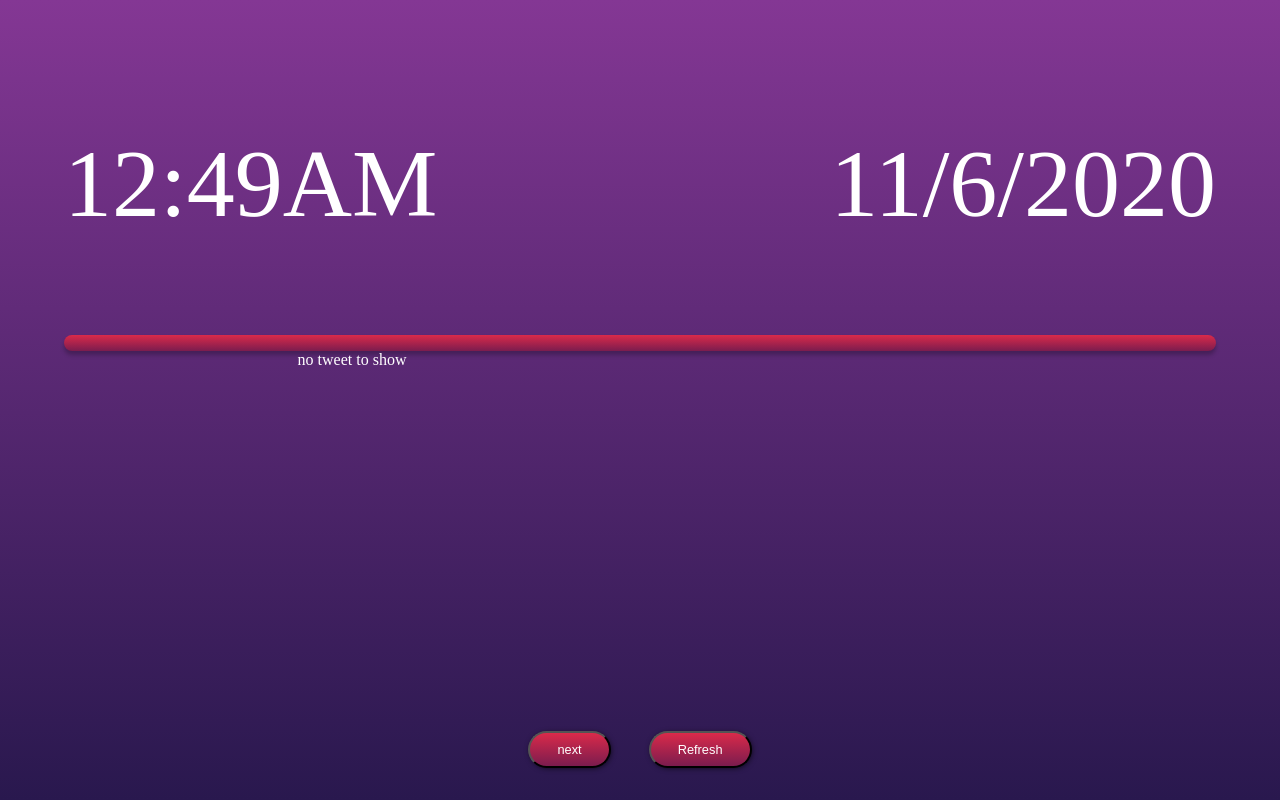
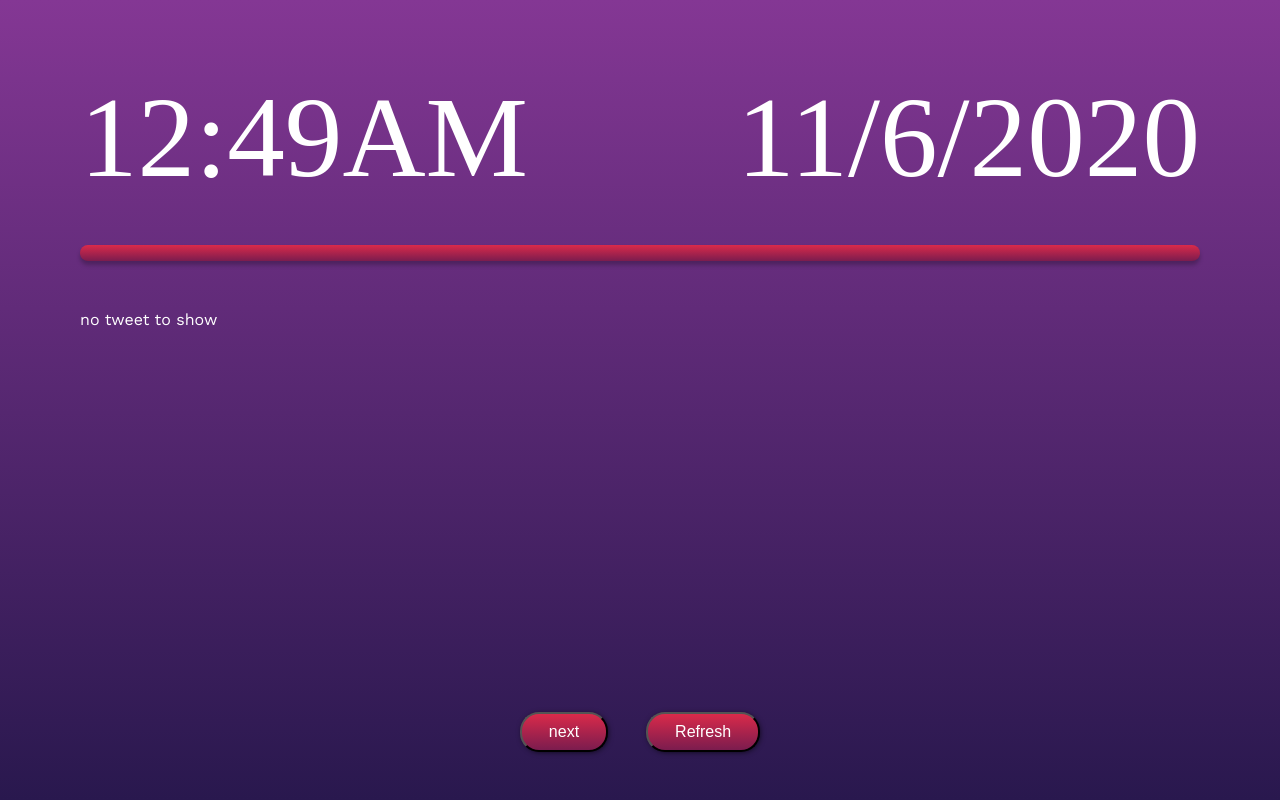
Before and after one commit to benjaminglasser/twitter-frame, a React (Create React App) app: page / in a window 1280 px wide. Built offline with nearby package versions, Linux system fonts and the light colour scheme.

Commit message:
CSS grid for app

```diff
--- a/src/App.css
+++ b/src/App.css
@@ -29,15 +29,32 @@ main {
   display: grid;
   grid-template: min-content 1fr min-content / 1fr 1fr;
   width: 100%;
-  padding: 2em 4em;
+  padding: 5em 5em 3em 5em;
   box-sizing: border-box;
 }
 
+.Lower {
+  display: grid;
+  grid-template-columns: 20fr .3fr;
+  grid-column: 1 / span 2;
+
+
+}
+
 header {
+  display: grid;
   grid-column: 1 / span 2;
+
+  grid-auto-rows: minmax(30px, 9vw);
+  align-items: center;
+
+
 }
+
+
 
 .buttons-cnr {
   grid-column: 1 / span 2;
   text-align: center;
+
 }
--- a/src/App.js
+++ b/src/App.js
@@ -37,9 +37,10 @@ export default (props) => {
           <Upper />
           <div className="Divider" />
         </header>
-        <Tweet tweet={tweet} loading={loading} />
-        <LinkPreview tweet={tweet} />
-
+        <div className="Lower">
+          <Tweet tweet={tweet} loading={loading} />
+          <LinkPreview tweet={tweet} />
+        </div>
         <div className="buttons-cnr">
           <button
             className="Button"
--- a/src/Button.css
+++ b/src/Button.css
@@ -5,6 +5,6 @@
     border-radius: 19px;
     background-image: linear-gradient(180deg, #da2a4a, #7b1c4e);
     box-shadow: 1px 1px 6px -2px #000;
-    font-size: 1vw;
+    font-size: 1rem;
     color: white;
 }
--- /dev/null
+++ b/src/LinkPreview.css
@@ -0,0 +1,13 @@
+img {
+    max-width: 35vw;
+    min-width: 5vw;
+
+}
+
+.LinkPreview {
+
+    text-align: left;
+    justify-items: top;
+    margin: -1em 0em;
+
+}
--- a/src/LinkPreview.js
+++ b/src/LinkPreview.js
@@ -1,5 +1,6 @@
 import React, { useState, useEffect } from 'react'
 import axios from 'axios';
+import "./LinkPreview.css";
 
 export default (props) => {
     const { tweet } = props
--- a/src/divider.css
+++ b/src/divider.css
@@ -13,4 +13,5 @@
     /* line-height: 1vw; */
 
     height: 1em;
+    position: relative;
 }
--- /dev/null
+++ b/src/tweet-avatar.css
@@ -0,0 +1,3 @@
+img {
+    border-radius: 50%;
+}
--- a/src/tweet.css
+++ b/src/tweet.css
@@ -1,5 +1,39 @@
-.Tweet {
+.tweet {
     font-family: 'Gilroy-Light';
-    position: relative;
-    text-align: center;
+
 }
+
+.tweet-content {
+    display: grid;
+    grid-template: 1fr 1fr;
+    padding: 0em 2em 0em 0em;
+    text-align: left;
+    grid-gap: 3em;
+
+}
+
+.tweet-upper {
+    display: grid;
+    grid-template-columns: 6rem 1fr;
+    align-items: center;
+
+
+}
+
+.tweet-username {
+    font-family: 'Gilroy-ExtraBold';
+    font-size: 2vw;
+}
+
+.tweet-text {
+    font-family: 'Gilroy-Light';
+    font-size: 3vw;
+}
+
+.tweet-avatar {
+    border-radius: 50%;
+}
+
+.tweet-time {
+    font-size: 1.5vw;
+}
--- a/src/tweet.js
+++ b/src/tweet.js
@@ -2,6 +2,7 @@ import React from 'react'
 import "./Button.css";
 import "./tweet.css";
 import moment from "moment";
+
 
 function Tweet(props) {
   const { loading, tweet } = props
@@ -12,9 +13,13 @@ function Tweet(props) {
         : null }
       { tweet
         ? <div className="tweet-content">
-            <div className="tweet-avatar"><img src={tweet.user.profile_image_url} /></div>
-            <div className="tweet-username">{tweet.user.screen_name}</div>
-            <div className="tweet-time">{moment(tweet.created_at).format("h:mm A • MM/DD/YY")}</div>
+            <div className="tweet-upper">
+              <div className="tweet-avatar" ><img src={tweet.user.profile_image_url} /></div>
+              <div>
+                <div className="tweet-username">{tweet.user.screen_name}</div>
+                <div className="tweet-time">{moment(tweet.created_at).format("h:mm A • MM/DD/YY")}</div>
+              </div>
+            </div>
             <div className="tweet-text">{tweet.text}</div>
           </div>
         : <div>no tweet to show</div> }
@@ -22,4 +27,6 @@ function Tweet(props) {
   );
 }
 
+
+
   export default Tweet;
--- a/src/upper-section.css
+++ b/src/upper-section.css
@@ -1,25 +1,22 @@
 .Upper {
 font-family: 'Gilroy-Light';
-/* position: absolute; */
-/* top: 10%;
-bottom: 585.5px;
-left: 10%; */
+
 display: flex;
-/* width: 80vw; */
+
 box-orient: horizontal;
 box-direction: normal;
-flex-direction: row;
+flex-direction: vertical;
 box-pack: justify;
 justify-content: space-between;
 -ms-flex-pack: justify;
 justify-content: space-between;
-box-align: center;
-align-items: center;
+
+
 -ms-flex-align: center;
 align-items: center;
-/* font-size: 9vw;
-line-height: 9vw; */
+
 text-align: center;
 
-font-size: 6em;
+font-size: 9vw;
+
 }
```
